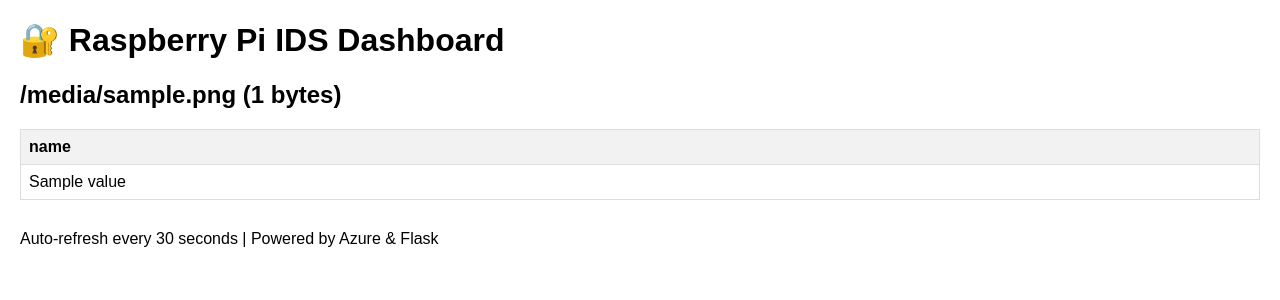
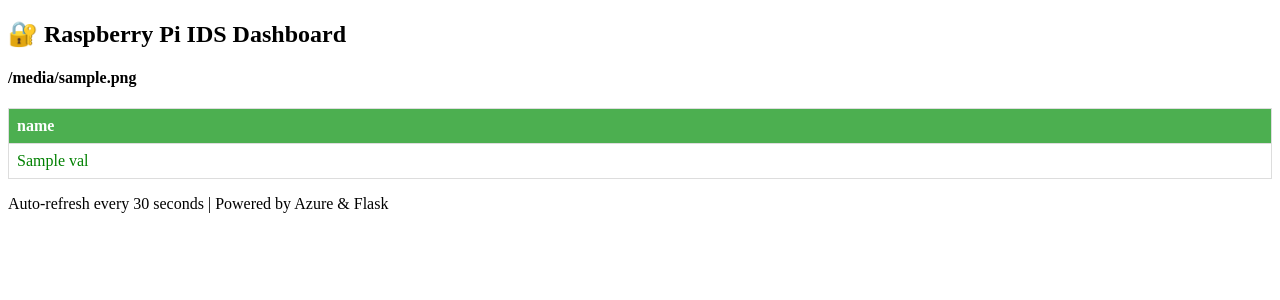
Before and after one commit to shirishbhandarytafe/raspi-ids-dashboard, a Flask app: template templates/index.html in a window 1280 px wide. Shown: the top 300 px of the page. Run offline with Flask 3, Linux system fonts and the light colour scheme; the template is opened without the code that fills it: most values are stand-ins (such as "Sample title", 1, 10 or a date in 2020).

Commit message:
Update index.html

```diff
--- a/templates/index.html
+++ b/templates/index.html
@@ -1,53 +1,37 @@
 <!DOCTYPE html>
-<html lang="en">
+<html>
 <head>
-    <meta charset="UTF-8">
-    <title>🔐 Raspberry Pi IDS Dashboard</title>
+    <title>Raspberry Pi IDS Dashboard Group 1</title>
+    <meta http-equiv="refresh" content="30">
     <style>
-        body { font-family: Arial, sans-serif; margin: 20px; }
-        table { border-collapse: collapse; width: 100%; margin-bottom: 30px; }
+        table { border-collapse: collapse; width: 100%; }
         th, td { border: 1px solid #ddd; padding: 8px; text-align: left; }
-        th { background-color: #f2f2f2; }
+        th { background-color: #4CAF50; color: white; }
         .anomaly { color: red; font-weight: bold; }
         .normal { color: green; }
     </style>
 </head>
 <body>
-    <h1>🔐 Raspberry Pi IDS Dashboard</h1>
-    {% if logs %}
+<h2>🔐 Raspberry Pi IDS Dashboard</h2>
 {% for log in logs %}
-            <h2>{{ log.filename }} ({{ log.size }} bytes)</h2>
-            {% if log.error %}
-                <p style="color:red;">Error parsing CSV: {{ log.error }}</p>
-            {% else %}
+<h4>{{ log.filename }}</h4>
 <table>
     <tr>
-                        {% for col in log.rows[0].keys() %}
-                            <th>{{ col }}</th>
+        {% if log.rows|length > 0 %}
+            {% for key in log.rows[0].keys() %}
+            <th>{{ key }}</th>
             {% endfor %}
+        {% endif %}
     </tr>
     {% for row in log.rows %}
     <tr>
-                            {% for key, value in row.items() %}
-                                {% if value|string|lower == "anomaly" %}
-                                    <td class="anomaly">{{ value }}</td>
-                                {% elif value|string|lower == "normal" %}
-                                    <td class="normal">{{ value }}</td>
-                                {% else %}
-                                    <td>{{ value }}</td>
-                                {% endif %}
+        {% for val in row.values() %}
+        <td class="{{ 'anomaly' if 'anomaly' in str(val).lower() else 'normal' }}">{{ val }}</td>
         {% endfor %}
     </tr>
     {% endfor %}
 </table>
-            {% endif %}
 {% endfor %}
-    {% else %}
-        <p>No logs found</p>
-    {% endif %}
 <p>Auto-refresh every 30 seconds | Powered by Azure & Flask</p>
-    <script>
-        setTimeout(() => { location.reload(); }, 30000); // Refresh every 30s
-    </script>
 </body>
 </html>
```
Lines whose indentation alone changed are shown as unchanged.
